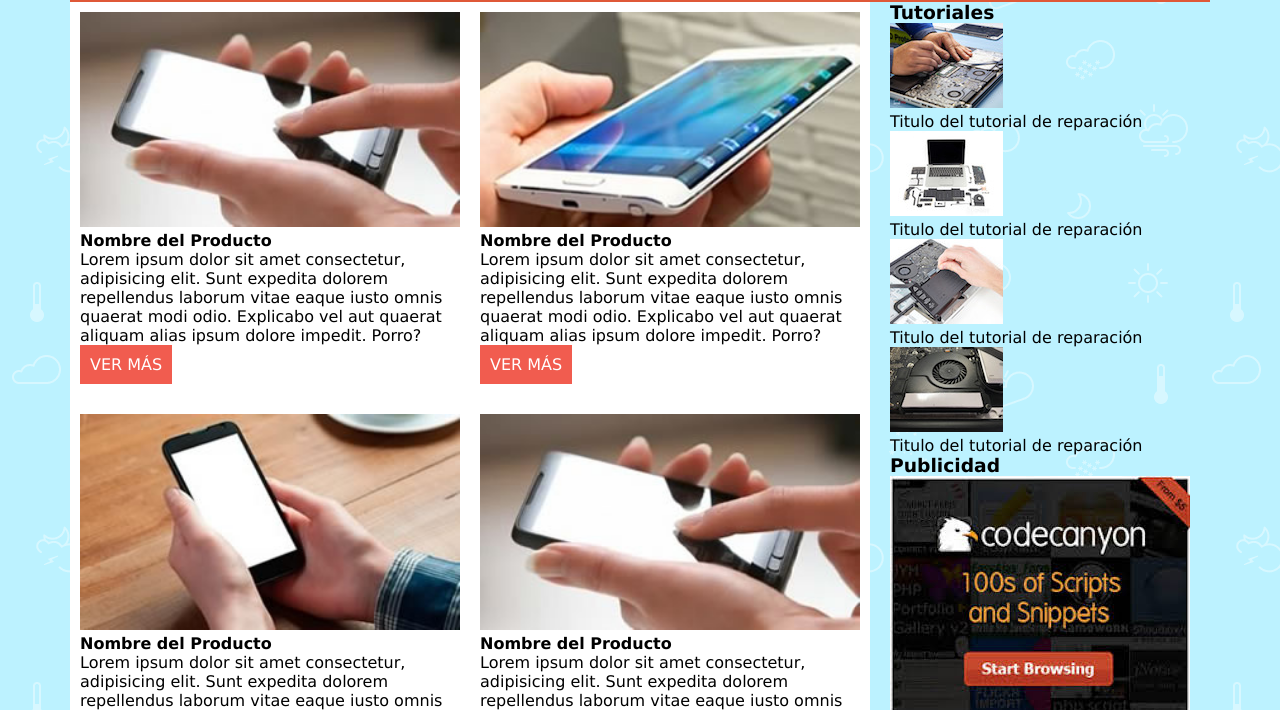
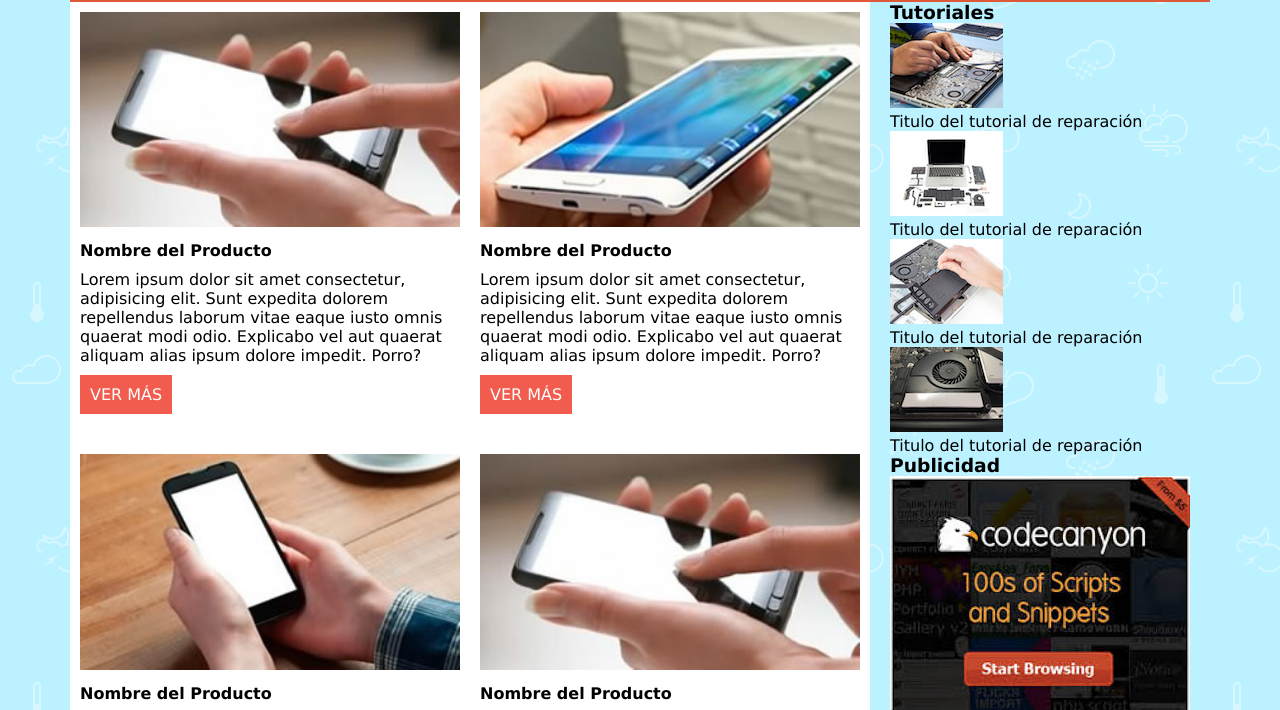
Before and after one commit to formarComision6/craftsy, a website: page views/home.html in a window 1280 px wide. Shown: the part 61-771 px from the top of the page. Drawn offline with Linux system fonts and the light colour scheme.

Commit message:
Update home.css

```diff
--- a/public/css/home.css
+++ b/public/css/home.css
@@ -30,6 +30,12 @@
     text-transform: uppercase;
     padding: 10px;
     display: inline-block;
+    margin: 10px 0;
+
+}
+
+.home section.productos h4{
+    margin: 10px 0;
 }
 
 .home aside{
```
